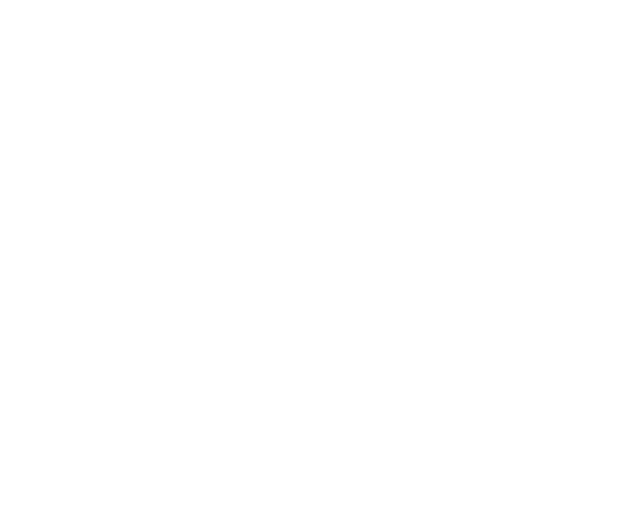
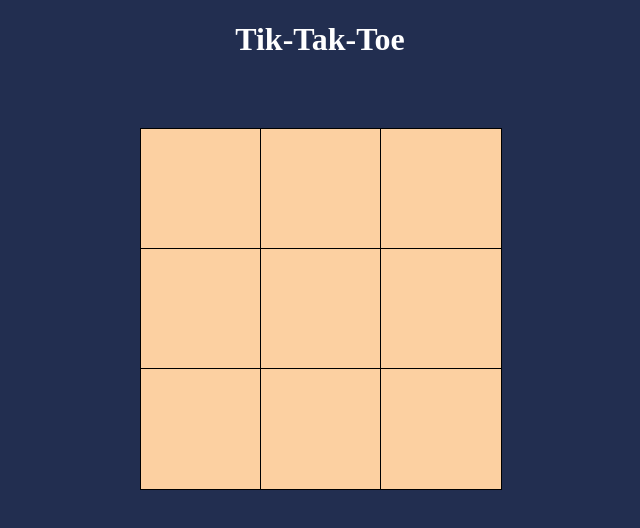
Before and after one commit to rheaSPK/tiktaktoe, a plain HTML site: page index.html in a window 1280 px wide. Shown: the whole page, without its empty margins (320-960 px from the left). Drawn offline with Linux system fonts and the light colour scheme.

Commit message:
add basic css and fieldGUI

```diff
--- a/index.html
+++ b/index.html
@@ -9,6 +9,9 @@
     <title>Tik tak toe</title>
 </head>
 <body>
-
+    <div class="description">
+        <h1>Tik-Tak-Toe</h1>
+    </div>
+    <div class="board"></div>
 </body>
 </html>
--- a/scripts.js
+++ b/scripts.js
@@ -26,14 +26,14 @@ let board = [
         [null, 3, null]
     ]
 */
-const PlayerFactory = (name, id, sign) => {
-    return {name, id, sign}
+const PlayerFactory = (id, sign) => {
+    return {id, sign}
 }
 
 
 let Controller = (() => {
-    const player1 = PlayerFactory("Hans", 0, 'X')
-    const player2 = PlayerFactory("Jürgen", 1, 'O')
+    const player1 = PlayerFactory(0, 'X')
+    const player2 = PlayerFactory(1, 'O')
 
     let gameWinner = null
     let turn = player1
@@ -119,3 +119,24 @@ let Controller = (() => {
 
     return {takeTurn, checkWinner, gameWinner}
 })()
+
+
+function setUpGUI(){
+    const board = document.querySelector(".board")
+    for(let i = 0; i < 3; i++){
+        for(let j = 0; j < 3; j++){
+            let field = document.createElement('div')
+            field.setAttribute('id_x', i)
+            field.setAttribute('id_y', j)
+            field.classList.add('field')
+            field.addEventListener('click', takeTurnGUI)
+            board.appendChild(field)
+        }
+    }
+}
+
+function takeTurnGUI(){
+    Controller.takeTurn()
+}
+
+setUpGUI()
--- a/styles.css
+++ b/styles.css
@@ -0,0 +1,23 @@
+body {
+    display: flex;
+    flex-direction: column;
+    justify-content: center;
+    align-items: center;
+    gap: 3rem;
+    margin: 0px;
+    background-color: #222e50;
+    color: white;
+}
+
+.field {
+    width: 100%;
+    height: 100%;
+    border: 1px solid;
+    background-color: #fcd0a1;
+}
+
+.board {
+    display: grid;
+    grid-template:  repeat(3, minmax(1rem, 15vh)) / repeat(3, minmax(1rem, 15vh));
+    color: black;
+}
```
